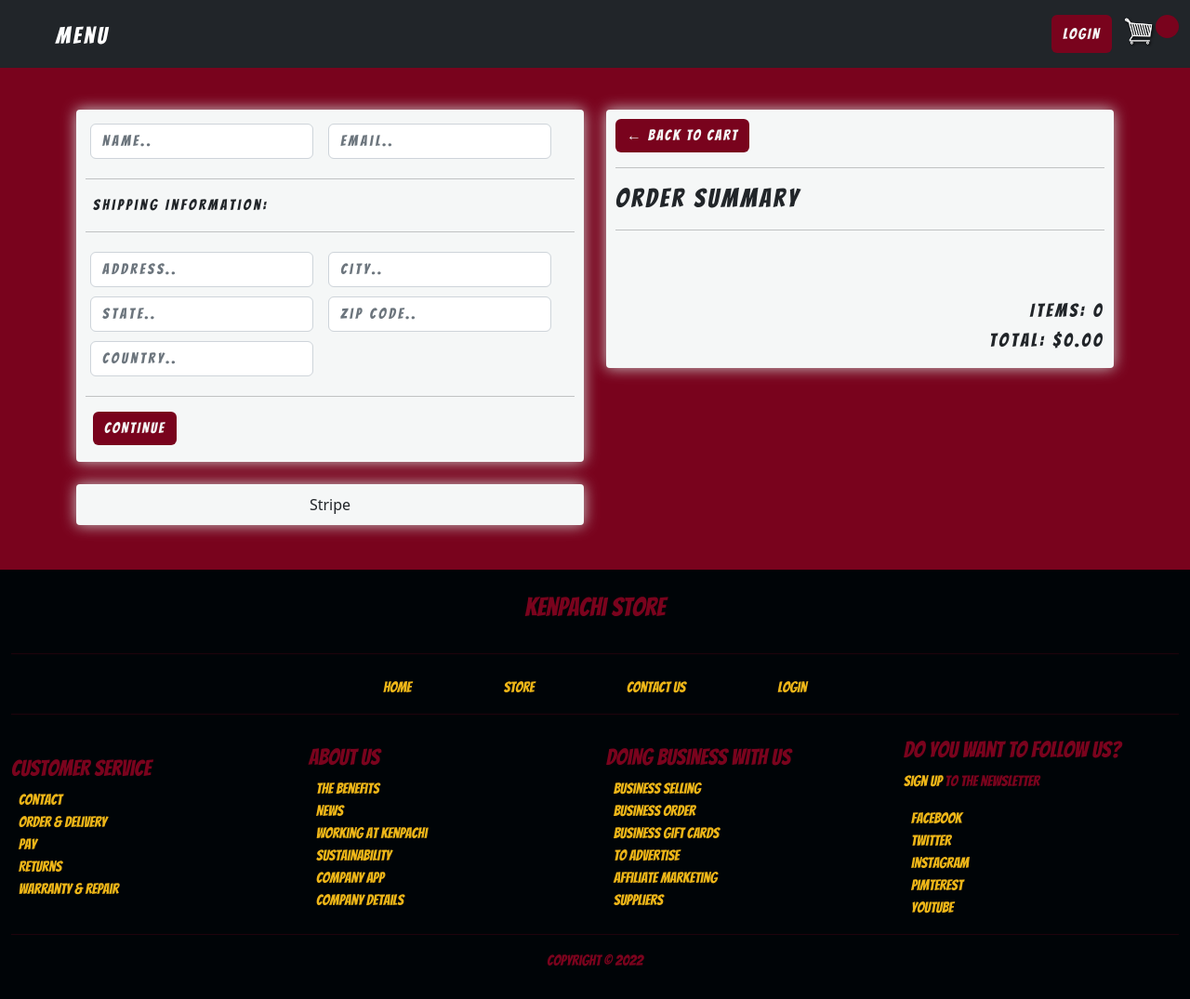
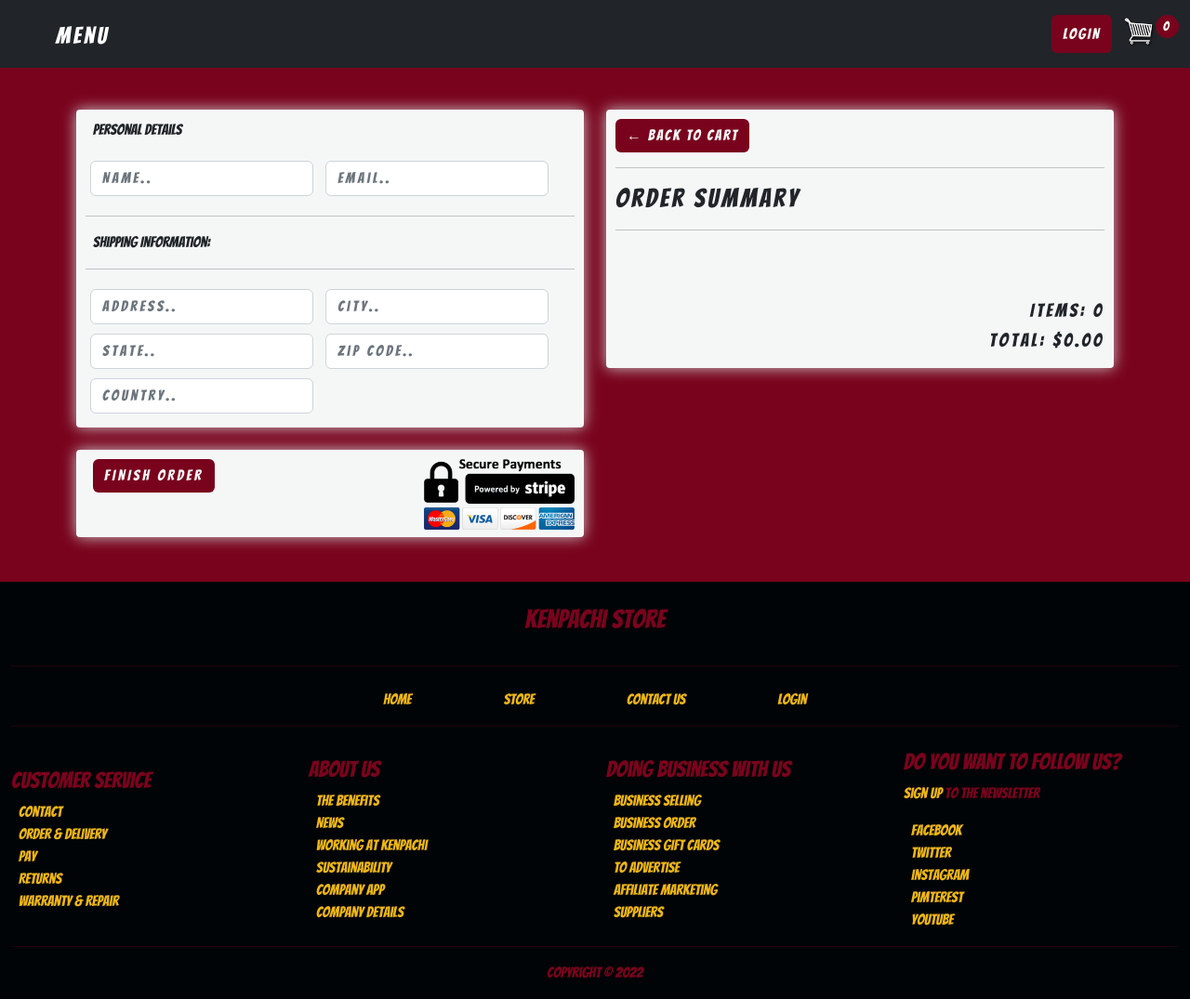
Before and after one commit to Code-Institute-Submissions/GeorgianF-Kenpachi-P5-CI-FebResub, a Django app: page /checkout/ in a window 1280 px wide. Shown: the whole page at 93% size. Before the commit the page ends 1040 px from the top, so only its background shows below. Run offline with Django 3.2, Linux system fonts and the light colour scheme; some libraries are stand-ins or nearby versions; some web fonts are replaced.

Commit message:
add logic for checkout to send the data in the backend

```diff
--- a/checkout/templates/checkout/checkout.html
+++ b/checkout/templates/checkout/checkout.html
@@ -11,6 +11,7 @@
                     <div class="box-element" id="form-wrapper">
                         <form id="form">
                             <div id="user-info">
+                                <p class="ps-2">personal details</p>
                                 <div class="form-field">
                                     <input required class="form-control" type="text" name="name" placeholder="Name..">
                                 </div>
@@ -40,15 +41,13 @@
                                     <input class="form-control" type="text" name="country" placeholder="Country..">
                                 </div>
                             </div>
-
-                            <hr>
-                            <input id="form-button" class="btn mb-2 ms-2 btn-primary btn-block" type="submit" value="Continue">
                         </form>
                     </div>
 
                     <br>
-                    <div class="box-element" id="payment-info">
-                        <p class="text-center m-auto">Stripe</p>
+                    <div class="box-element pb-5" id="payment-info">
+                        <button class="ms-2 btn btn-primary" id="payment-btn">Finish order</button>
+                        <img id="stripe-logo" class="float-end" src="{{ MEDIA_URL}}stripe.png" alt="stripe-image">
                     </div>
 
                 </div>
@@ -61,7 +60,7 @@
                         <hr>
                         <div class="row cart-row">
                             {% for item in items %}
-                            <div class="col-lg-3 col-md-2"><img class="row-image" src="{{ product.imageURL }}">
+                            <div class="col-lg-3 col-md-2"><img class="row-image" src="{{ item.product.imageURL }}">
                             </div>
                             <div class="col-lg-4 col-md-2">
                                 <p class="mt-3">{{ item.product.name }}</p>
@@ -70,8 +69,9 @@
                                 <p class="mt-3">${{ item.product.price }}</p>
                             </div>
                             <div class="col-lg-2 col-md-1">
-                                <p class="mt-3">x{{ item.product.quantity }}</p>
+                                <p class="mt-3">x{{ item.quantity }}</p>
                             </div>
+                            <span class="pb-3"></span>
                             {% endfor %}
                         </div>
                         <div class="mt-5 d-flex align-items-end justify-content-center flex-column">
@@ -88,3 +88,61 @@
 
     {% include 'includes/footer.html'%}
 {% endblock content%}
+
+{% block extrajs %}
+<script>
+    document.getElementById('payment-btn').addEventListener('click', function (e) {
+        submitFormData();
+    })
+
+    function submitFormData(){
+        console.log('Order away...')
+        var userData = {
+            'name':null,
+            'email':null,
+            'total':total,
+        }
+
+        var shippingDetails = {
+            'address':null,
+            'city':null,
+            'state':null,
+            'zipcode':null,
+        }
+
+        shippingDetails.address = form.address.value
+        shippingDetails.city = form.city.value
+        shippingDetails.state = form.state.value
+        shippingDetails.zipcode = form.zipcode.value
+
+        if (user == 'AnonymousUser'){
+            userData.name = form.name.value
+            userData.email = form.email.value
+        } else {
+            userData.name = form.name.value
+            userData.email = form.email.value
+        }
+
+        console.log('Shipping Info:', shippingDetails)
+        console.log('User Info:', userData)
+
+        var url = "process_order/"
+
+        fetch(url, {
+		    method:'POST',
+		    headers:{
+			    'Content-Type':'application/json',
+			    'X-CSRFToken':csrftoken,
+		},
+		body:JSON.stringify({'form':userData, 'shipping':shippingDetails}),
+
+	})
+	.then((response) => response.json())
+	.then((data) => {
+		  console.log('Success:', data);
+		  alert('Transaction completed');
+		  window.location.href = "{% url 'store' %}"
+		})
+    }
+</script>
+{% endblock %}
--- a/checkout/urls.py
+++ b/checkout/urls.py
@@ -4,4 +4,5 @@ from . import views
 
 urlpatterns = [
     path('', views.checkout, name='checkout'),
+    path('process_order/', views.process_order, name='process_order'),
 ]
--- a/checkout/views.py
+++ b/checkout/views.py
@@ -1,4 +1,5 @@
 from django.shortcuts import render
+from django.http import JsonResponse
 from .models import Order
 
 
@@ -10,6 +11,7 @@ def checkout(request):
             complete=False
             )
         items = order.orderitem_set.all()
+        cart_items = order.get_cart_items
     else:
         # Create empty cart for now for non-logged in user
         items = []
@@ -17,9 +19,15 @@ def checkout(request):
             'get_cart_total': 0,
             'get_cart_items': 0
             }
+        cart_items = order['get_cart_items']
 
     context = {
         'items': items,
-        'order': order
+        'order': order,
+        'cart_items': cart_items,
         }
     return render(request, 'checkout/checkout.html', context)
+
+
+def process_order(request):
+    return JsonResponse('Payment away..', safe=False)
--- a/static/css/base.css
+++ b/static/css/base.css
@@ -548,7 +548,11 @@ textarea.form-control {
 #form-wrapper {
     background-color: var(--text-color);
     font-family: 'Bangers', sans-serif ;
-    letter-spacing: 3px;
+
+}
+
+#form input {
+    letter-spacing: 2px;
 }
 
 ::placeholder {
@@ -559,6 +563,18 @@ textarea.form-control {
     background-color: var(--text-color);
     font-family: 'Bangers', sans-serif ;
     letter-spacing: 3px;
+}
+
+#payment-info {
+    font-family: 'Bangers', sans-serif;
+}
+
+#payment-btn {
+    letter-spacing: 3px;
+}
+
+#stripe-logo {
+    height: 76px;
 }
 
 /* END CHECKOUT PAGE */
--- a/templates/base.html
+++ b/templates/base.html
@@ -31,7 +31,8 @@
 
     {% block extra_js %}
     <script type="text/javascript">
-      var user = '{{request.user}}'
+      var user = '{{ request.user }}'
+      var total = '{{ order.get_cart_total|floatformat:2 }}'
 
       // https://docs.djangoproject.com/en/3.2/ref/csrf/#ajax
       function getToken(name) {
--- a/templates/includes/main-nav.html
+++ b/templates/includes/main-nav.html
@@ -15,7 +15,7 @@
          <li class="nav-item-2 nav-list"><a href="{% url 'story' %}">Our Story</a></li>
          <li class="nav-item-3 nav-list"><a href="{% url 'store' %}">The Blacksmith Store</a></li>
          <li class="nav-item-4 nav-list"><a href="{% url 'contact' %}">Contact Us</a></li>
-         <li class="nav-item-5 nav-list"><a href="#">Login or Sign Up</a></li>
+         <li class="nav-item-5 nav-list"><a href="{% url 'account_login' %}">Login or Sign Up</a></li>
          <!-- END NAV ITEMS -->
 
          <!-- NAV IMAGES -->
--- a/templates/includes/store-nav.html
+++ b/templates/includes/store-nav.html
@@ -3,7 +3,7 @@
     <div class="container-fluid">
       <a class="navbar-brand"></a>
       <form class="d-flex mt-2 mb-2" role="search">
-        <a href="#" class="btn btn-primary d-flex align-items-center justify-content-center me-2">Login</a>
+        <a href="{% url 'account_login' %}" class="btn btn-primary d-flex align-items-center justify-content-center me-2">Login</a>
         <a class="ms-1" href="{% url 'cart' %}">
           <img id="cart-icon" src="{{MEDIA_URL}}cart.png">
         </a>
```
Also changed, not shown: media/stripe.png (added).
